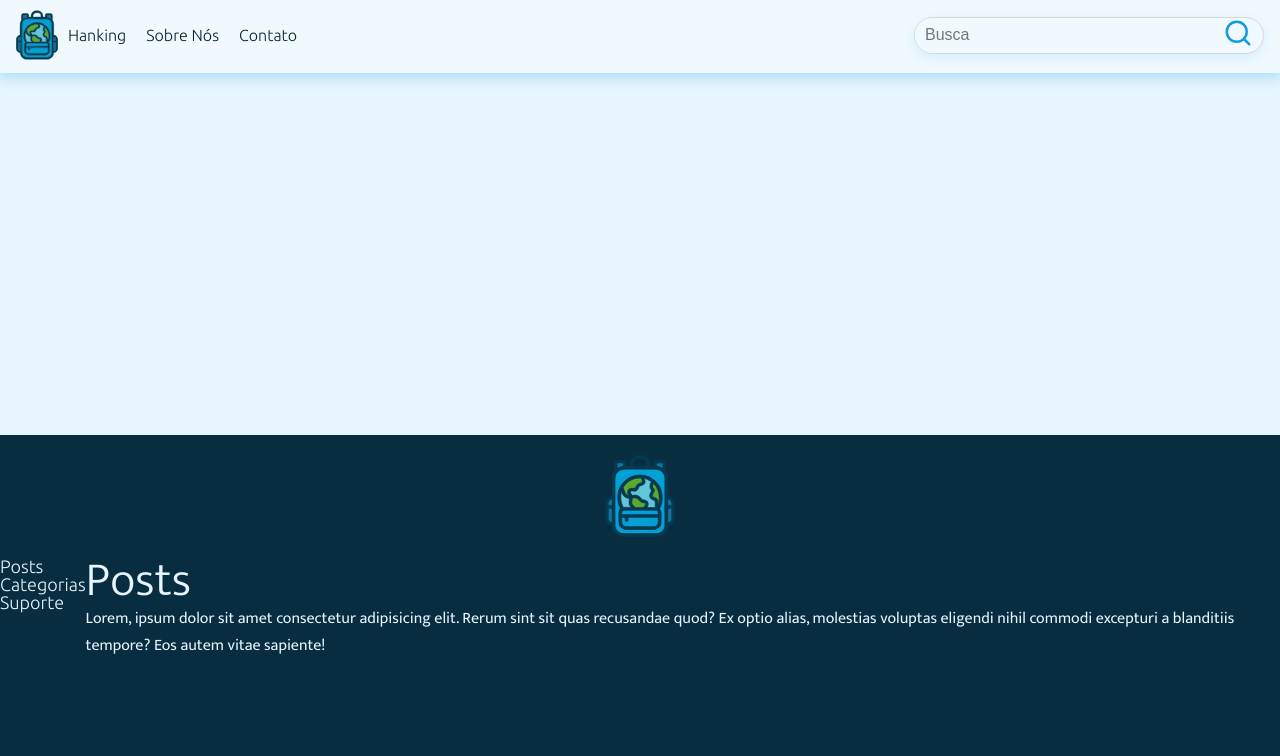
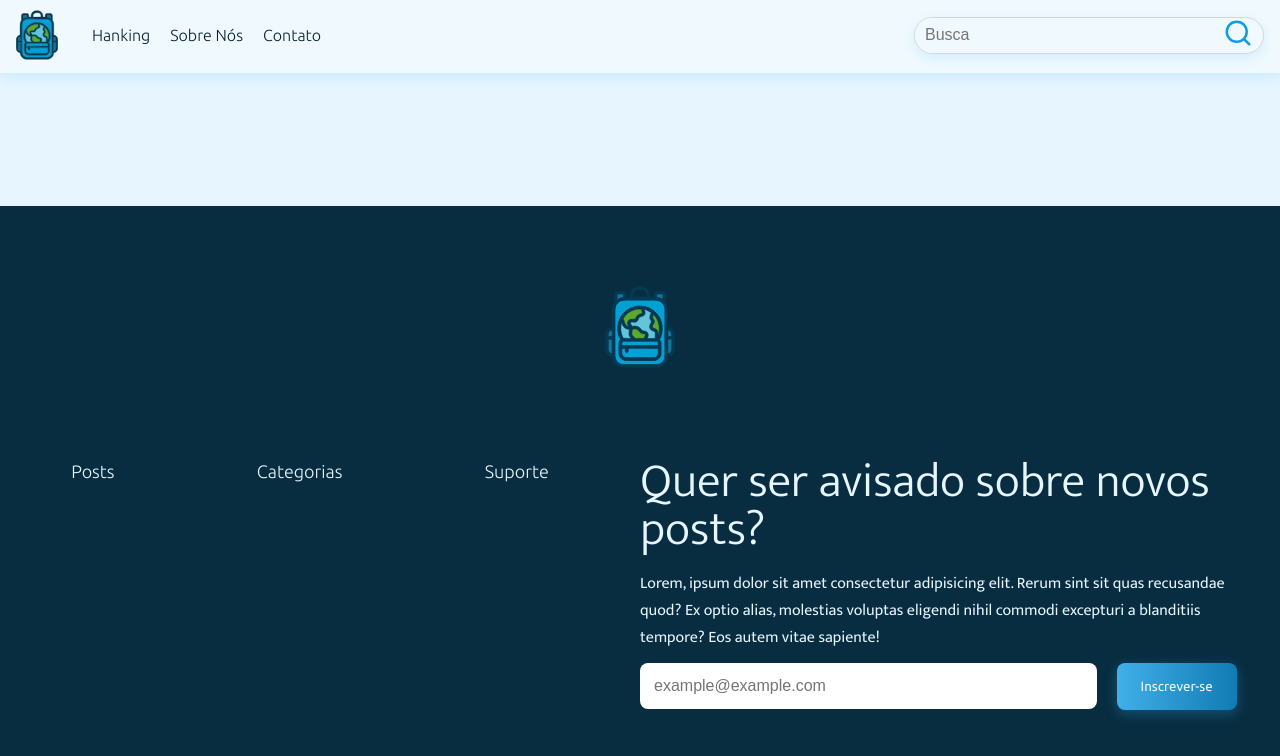
Before and after one commit to ElielBarbosa/mapanamochila, a plain HTML site: page index.html in a window 1280 px wide. Drawn offline with Linux system fonts and the light colour scheme.

Commit message:
Footer finalizado

```diff
--- a/css/style.css
+++ b/css/style.css
@@ -3,11 +3,11 @@
   --primary-light: #41afe9;
   --primary-normal: #159be2;
   --primary-dark: #117bb3;
-
+  /*
   --secondary-light: #409be8;
   --secondary-normal: #409be8;
   --secondary-dark: #409be8;
-
+  */
   --white-light: #f0fafe;
   --white-normal: #e7f6fe;
   --white-dark: #ddf3fd;
@@ -54,7 +54,9 @@ li {
   color: var(--white-light);
   background-image: var(--gradient-1);
   border: none;
+  border-radius: 8px;
   box-shadow: var(--shadow-m);
+  cursor: pointer;
 }
 
 .color-white {
@@ -72,6 +74,12 @@ li {
 .typeface-desktop-h6 {
   font-family: "Ubuntu", sans-serif;
 }
+.typeface-desktop-h1 {
+  font-size: 88px;
+  margin: 24px 0;
+  font-weight: 300;
+  line-height: 100%;
+}
 .typeface-desktop-h2 {
   font-size: 64px;
   font-weight: 300;
@@ -79,6 +87,7 @@ li {
 }
 .typeface-desktop-h3 {
   font-size: 48px;
+  margin-bottom: 16px;
   font-weight: 300;
   line-height: 100%;
 }
@@ -98,8 +107,13 @@ li {
   line-height: 100%;
 }
 .tyopeface-desktop-b1 {
+  font-size: 18px;
+  font-weight: 300;
+  line-height: 100%;
+}
+.tyopeface-desktop-b3-label {
   font-size: 16px;
-  font-weight: 300;
+  font-weight: 400;
   line-height: 100%;
 }
 /*=========================Navbar===============================*/
@@ -109,7 +123,7 @@ li {
   position: fixed;
   justify-content: center;
   background-color: var(--white-light);
-  box-shadow: var(--shadow-g);
+  box-shadow: var(--shadow-p);
 }
 
 .header-content {
@@ -127,6 +141,7 @@ li {
 .nav-container {
   display: inline-flex;
   align-items: center;
+  margin: 0 24px;
 }
 .nav-item {
   margin: 0 10px;
@@ -152,6 +167,9 @@ li {
   box-shadow: var(--shadow-p);
   width: 350px;
   overflow: hidden;
+}
+.search-container:focus {
+  outline: 2px solid var(--primary-normal);
 }
 .search-input {
   display: inline-block;
@@ -180,12 +198,11 @@ li {
 
 .footer-container {
   width: 100%;
-  height: 365px;
   background-color: var(--black-light);
   display: flex;
   justify-content: flex-start;
   flex-direction: column;
-  position: fixed;
+  position: absolute;
   bottom: 0;
 }
 .logo-container {
@@ -194,7 +211,7 @@ li {
   align-items: center;
   align-self: flex-start;
   width: 100%;
-  margin: 20px 0;
+  margin: 5rem 0;
 }
 .logo-footer {
   width: 70px;
@@ -202,9 +219,34 @@ li {
 
 .footer-content {
   display: flex;
+  margin-bottom: 5rem;
 }
-.categoria-setion-footer {
+.categoria-section-footer {
+  width: 50%;
+  display: flex;
+  justify-content: space-around;
 }
-.categoria-setion-footer > .item {
+.inscription-section-footer {
+  width: 50%;
+  display: flex;
+  flex-direction: column;
+  margin: 10px 20px;
+  justify-content: space-around;
+}
+.categoria-section-footer > .item {
   display: inline-block;
+  margin-top: 14px;
+  height: fit-content;
 }
+#email {
+  width: 457px;
+  padding: 14px;
+  margin-right: 16px;
+  border-radius: 8px;
+  border: none;
+  font-size: 16px;
+  margin-top: 12px;
+}
+#email:focus {
+  outline: 2px solid var(--primary-normal);
+}
--- a/index.html
+++ b/index.html
@@ -22,9 +22,9 @@
             class="logo"
           />
           <ul class="nav-container">
-            <li class="nav-item">Hanking</li>
-            <li class="nav-item">Sobre Nós</li>
-            <li class="nav-item">Contato</li>
+            <li class="nav-item tyopeface-desktop-b3-labe">Hanking</li>
+            <li class="nav-item tyopeface-desktop-b3-labe">Sobre Nós</li>
+            <li class="nav-item tyopeface-desktop-b3-labe">Contato</li>
           </ul>
         </div>
         <div class="search-container">
@@ -48,13 +48,19 @@
           <li class="item typeface-desktop-h6 color-white">Suporte</li>
         </ul>
         <div class="inscription-section-footer color-white">
-          <h3 class="typeface-desktop-h3 color-white">Posts</h3>
+          <h3 class="typeface-desktop-h3 color-white">
+            Quer ser avisado sobre novos posts?
+          </h3>
           <p class="color-white">
             Lorem, ipsum dolor sit amet consectetur adipisicing elit. Rerum sint
             sit quas recusandae quod? Ex optio alias, molestias voluptas
             eligendi nihil commodi excepturi a blanditiis tempore? Eos autem
             vitae sapiente!
           </p>
+          <div class="inscription-container">
+            <input placeholder="example@example.com" name="email" id="email" />
+            <button class="primary-button">Inscrever-se</button>
+          </div>
         </div>
       </div>
     </footer>
```
